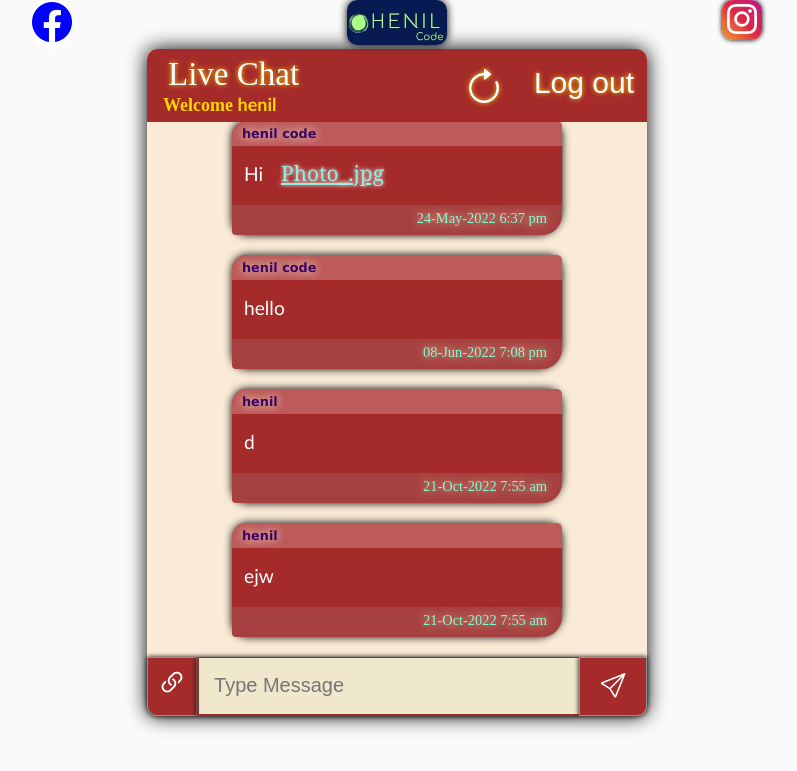
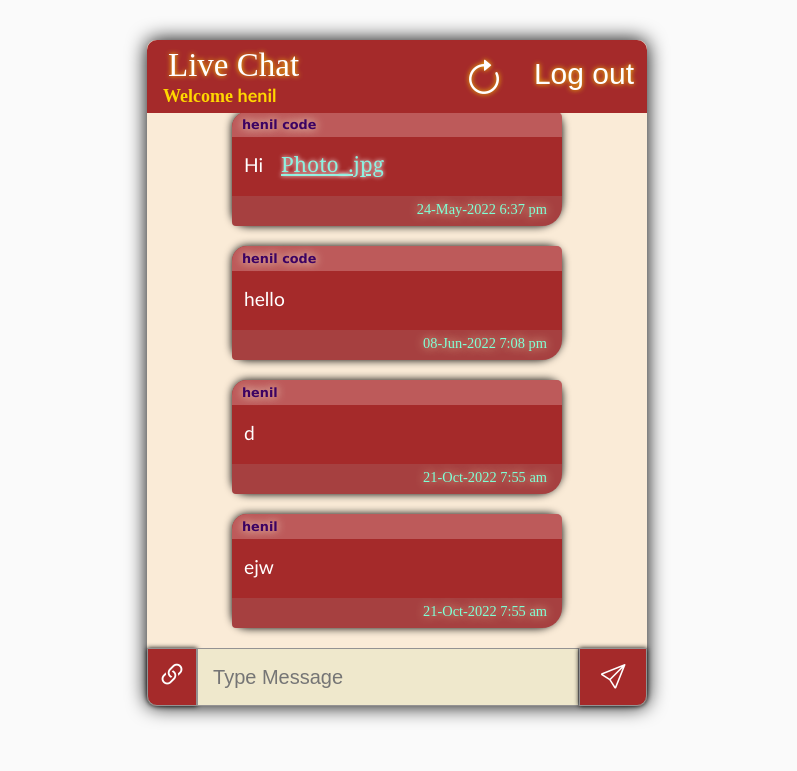
Before and after one commit to HENILCODES/Henil_PHP, a PHP site: page /Live_Chat/Live_Chat.php in a window 1280 px wide. Shown: the top 771 px of the page, without its empty margins (243-1040 px from the left). Run offline with PHP 8.4, Linux system fonts and the light colour scheme; a user stored in the database is signed in; data comes from the database, SQL or seed files in the repository.

Commit message:
edit some bug

```diff
--- a/A Web/Live_Chat/CSS/HPhome.css
+++ b/A Web/Live_Chat/CSS/HPhome.css
@@ -82,6 +82,7 @@ marquee p {
     width: 500px;
     margin: auto;
     box-shadow: 0 0 20px 0 black;
+    margin-top: 40px;
     border-radius: 9px;
 }
 .live_User{
--- a/A Web/Live_Chat/Live_Chat.php
+++ b/A Web/Live_Chat/Live_Chat.php
@@ -17,12 +17,8 @@ include("dbcon.php");
     <script src="JS/jqcha.js"></script>
 </head>
 
-<body onload="focusIn()">
-    <div class="Dev_logo">
-        <a class="bi bi-facebook" href="https://www.facebook.com/henil.prajapati.376"></a>
-        <a href="https://henilcodes.github.io/PH/" class="Dev_Lo"> <img src="CSS/Henil.jpg" alt=""></a>
-        <a class="bi bi-instagram" href="https://www.instagram.com/henil_v_p/"></a>
-    </div>
+<body>
+
     <div class="header">
         <?php
         $live_U = $_SESSION['User_N'];
@@ -99,6 +95,7 @@ include("dbcon.php");
 
 </html>
 <script>
+    document.addEventListener("load",focusIn());
     function focusIn() {
         window.location = "Live_Chat.php#HP";
         document.getElementById("ChatsBox").focus();
--- /dev/null
+++ b/g.php
@@ -0,0 +1,6 @@
+<script>
+   let a =  encodeURIComponent(prompt("Enter"));
+   console.log(a);
+
+   console.log(decodeURIComponent(a));
+</script>
```
